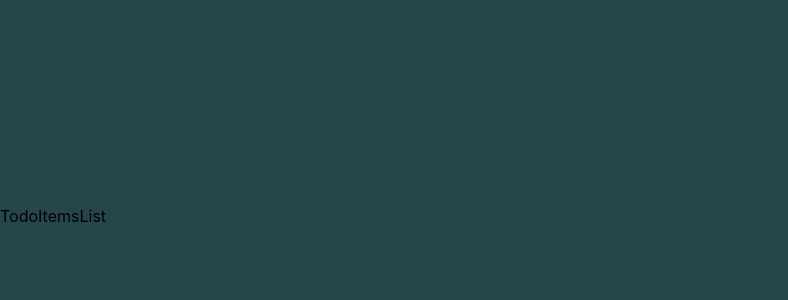
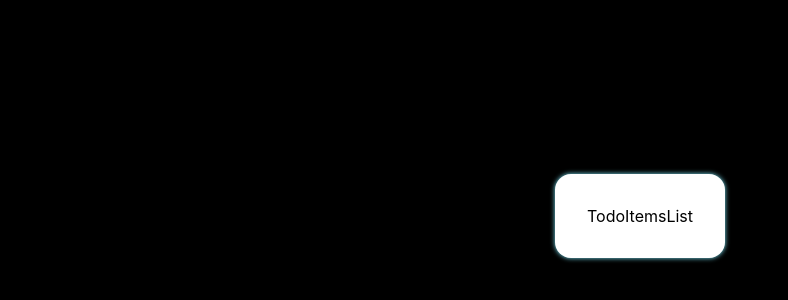
Before and after one commit to oliverpa-dev/todo-app, a React (Create React App) app: page / in a window 1280 px wide. Shown: the part 184-484 px from the top of the page, without its empty margins (0-788 px from the left). Built offline with nearby package versions, Linux system fonts and the light colour scheme.

Commit message:
Update: Styling of the App, todo and todoitems.

```diff
--- a/src/App.scss
+++ b/src/App.scss
@@ -1,5 +1,5 @@
 .App {
-  background-color: #26464b;
+  background-color: #000;
   display: flex;
   align-items: center;
   justify-content: center;
--- a/src/components/todo.scss
+++ b/src/components/todo.scss
@@ -1,5 +1,8 @@
 .todo {
-  width: 100%;
+  background-color: #fff;
   display: flex;
-  flex-direction: column;
+  gap: 2rem;
+  padding: 2rem;
+  border-radius: 1rem;
+  box-shadow: 0px 0px 5px 0px #7ee8fa;
 }
```
Also changed, not shown: src/components/todoitems.scss (added, +18 -0 lines).
